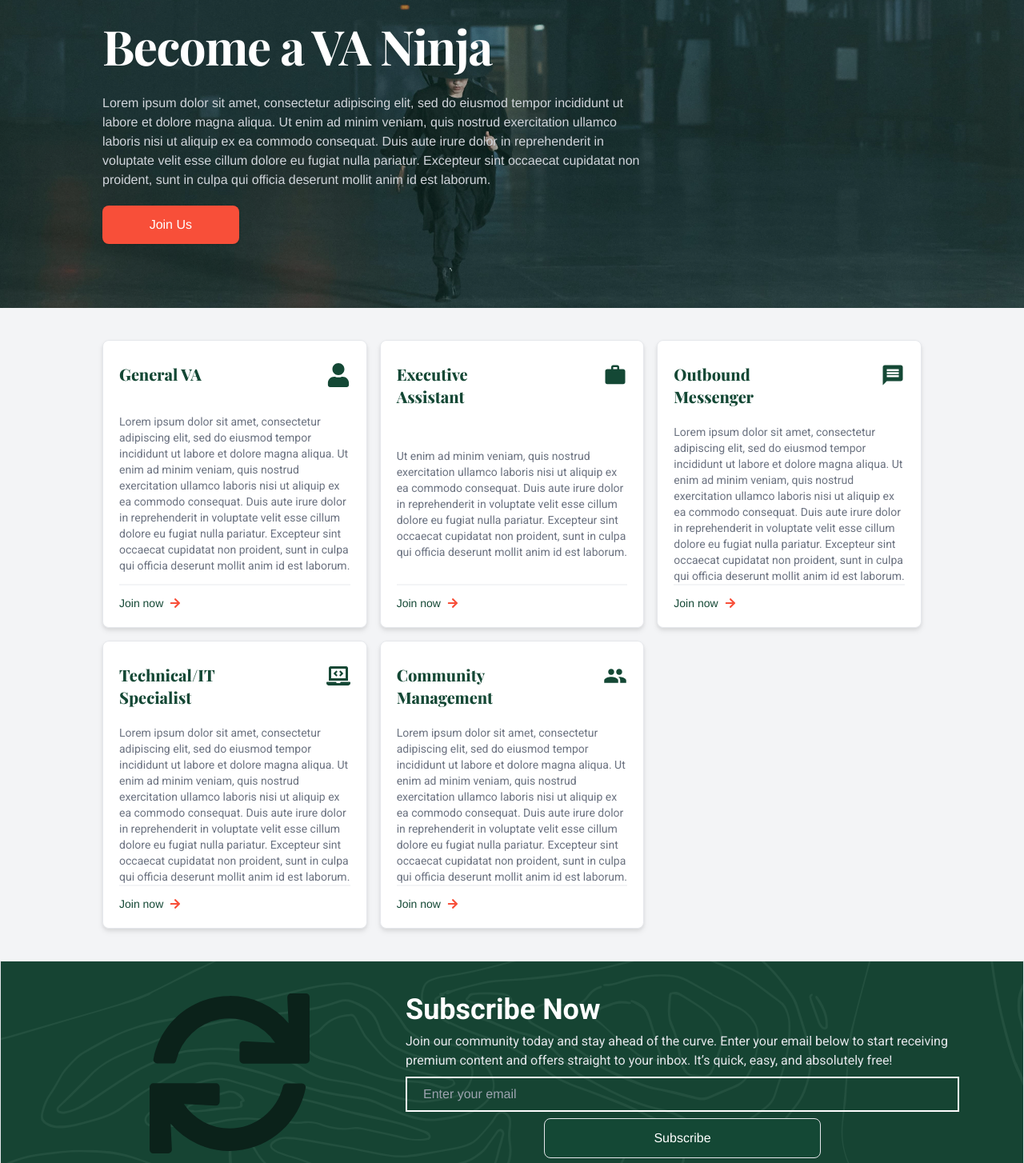
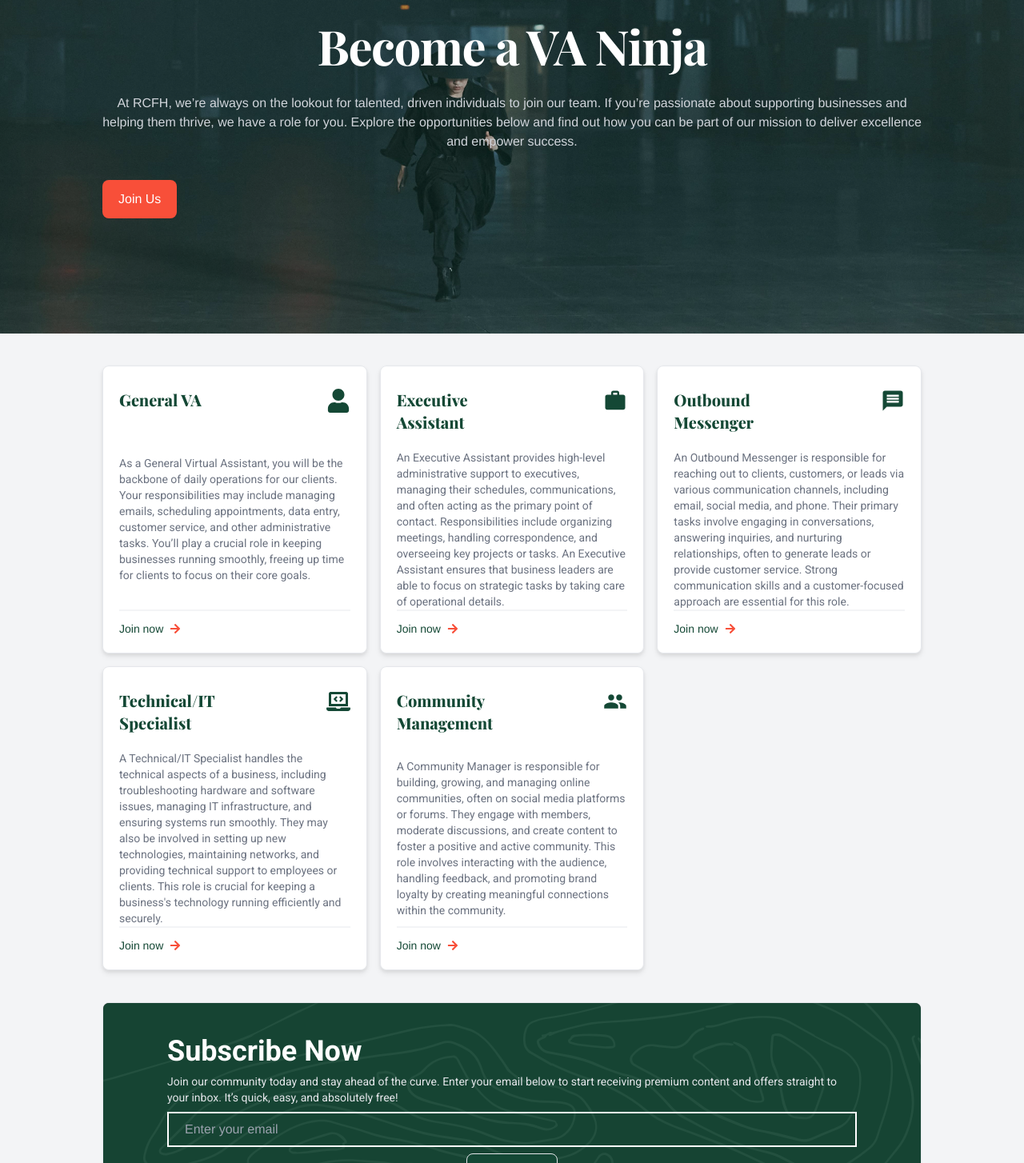
Before and after one commit to Gynius/rcfh, a React (Vite) app: page /va-ninja in a window 1280 px wide. Shown: the part 156-1610 px from the top of the page at 80% size. Built offline with nearby package versions, Linux system fonts and the light colour scheme; a web font is replaced by a local one.

Commit message:
september 20 quater to 12

```diff
--- a/src/components/Footer.jsx
+++ b/src/components/Footer.jsx
@@ -33,7 +33,7 @@ function Footer() {
                   className="h-8 me-3"
                   alt="rcfh"
                 />
-                <span className="self-center text-2xl font-semibold whitespace-nowrap :text-white">
+                <span className="font-playfair self-center text-2xl font-bold whitespace-nowrap :text-white">
                   RCFH
                 </span>
               </Link>
--- a/src/components/Navbar.jsx
+++ b/src/components/Navbar.jsx
@@ -18,7 +18,7 @@ const Nav = () => {
             className="h-8"
             alt="logo"
           />
-          <span className="self-center text-2xl font-semibold whitespace-nowrap :text-white">
+          <span className="font-playfair self-center text-2xl font-semibold whitespace-nowrap :text-white">
             RCFH
           </span>
         </a>
--- a/src/components/NinjaHeader.jsx
+++ b/src/components/NinjaHeader.jsx
@@ -10,22 +10,25 @@ function NinjaHeader() {
       }}
     >
       <div className="container relative flex flex-row z-10 text-white w-4/5 gap-5">
-        <div className="text-area m-0 flex flex-col align-left w-2/3 z-5">
-          <h1 className="font-playfair mb-4 font-extrabold tracking-tight leading-none text-6xl text-white py-5 text-left">
+        <div className="text-area m-0 flex flex-col align-left 2xl:w-2/3 z-5 w-full">
+          <h1 className="font-playfair mb-4 font-extrabold tracking-tight leading-none text-6xl text-white py-5 text-center 2xl:text-left">
             Become a VA Ninja
           </h1>
-          <h2 className="w-4/5 text-gray-300 mb-5 text-left text-base w-full">
-            Lorem ipsum dolor sit amet, consectetur adipiscing elit, sed do
-            eiusmod tempor incididunt ut labore et dolore magna aliqua. Ut enim
-            ad minim veniam, quis nostrud exercitation ullamco laboris nisi ut
-            aliquip ex ea commodo consequat. Duis aute irure dolor in
-            reprehenderit in voluptate velit esse cillum dolore eu fugiat nulla
-            pariatur. Excepteur sint occaecat cupidatat non proident, sunt in
-            culpa qui officia deserunt mollit anim id est laborum.
+          <h2 className="text-gray-300 mb-5 text-left text-base text-center w-full 2xl:text-left 2xl:w-2/3">
+            At RCFH, we’re always on the lookout for talented, driven
+            individuals to join our team. If you’re passionate about supporting
+            businesses and helping them thrive, we have a role for you. Explore
+            the opportunities below and find out how you can be part of our
+            mission to deliver excellence and empower success.
           </h2>
-          <button className="py-3 px-5 text-white shadow rounded-lg text-center bg-red w-1/4 hover:bg-green">
-            Join Us
-          </button>
+          <div className="flex flex-col mb-8 lg:mb-16 space-y-2 sm:flex-row my-4 sm:space-y-0 sm:space-x-4 ">
+            <a
+              href="https://form.jotform.com/240193622260044"
+              className="inline-flex justify-center items-center py-3 px-5 text-base font-medium text-center rounded-lg hover:bg-green hover:text-white focus:ring-4 focus:ring-gray-100 :text-white :border-gray-700 :hover:bg-gray-700 :focus:ring-gray-800 text-white bg-red"
+            >
+              Join Us
+            </a>
+          </div>
         </div>
         {/* <div
           className="image-area w-72 h-72 text-black bg-cover bg-center bg-no-repeat rounded-full drop-shadow-2xl
--- a/src/components/SubscribeForm.jsx
+++ b/src/components/SubscribeForm.jsx
@@ -5,15 +5,15 @@ import { FaArrowCircleRight } from "react-icons/fa";
 function SubscribeForm() {
   return (
     <section className=" flex justify-center bg-gray-100 " id="subscribe-form">
-      <div className="subscribe-form border flex border mb-20 bg-cover bg-bottom overflow-hidden  z-10 relative">
-        <div className="form-image w-1/3 h-full flex items-base justify-end p-10 z-20">
+      <div className="subscribe-form border flex border mb-20 bg-cover bg-bottom overflow-hidden  z-10 relative rounded-lg w-4/5">
+        <div className="form-image w-1/3 h-full flex items-base justify-end p-10 z-20 hidden 2xl:flex">
           <FaSync size={200} className="text-green_dark" />
         </div>
-        <div className="form-area w-2/3 p-10 px-20 flex flex-col gap-2 z-20">
+        <div className="form-area w-full p-10 px-20 flex flex-col gap-2 z-20">
           <h2 className="font-roboto font-extrabold text-4xl text-white ">
             Subscribe Now
           </h2>
-          <p className="text-gray-200 font-roboto text-base">
+          <p className="text-gray-200 font-roboto text-sm 2xl:text-lg">
             Join our community today and stay ahead of the curve. Enter your
             email below to start receiving premium content and offers straight
             to your inbox. It’s quick, easy, and absolutely free!
@@ -24,7 +24,7 @@ function SubscribeForm() {
             placeholder="Enter your email"
             style={{ lineHeight: "2.5rem" }}
           />
-          <button className="border w-1/2 mx-auto py-3 px-5 bg-green text-white rounded-lg hover:bg-green_dark">
+          <button className="border mx-auto py-3 px-5 bg-green text-white rounded-lg hover:bg-green_dark">
             Subscribe
           </button>
           <div className="social-media flex gap-3 ml-auto mt-4">
--- a/src/components/VaNinjaLoop.jsx
+++ b/src/components/VaNinjaLoop.jsx
@@ -7,35 +7,35 @@ import {
   FaLaptopCode,
 } from "react-icons/fa";
 import { MdWork, MdGroup, MdMessage, MdSettings } from "react-icons/md";
-import { GiTechnoHeart, GiTeamIdea } from "react-icons/gi";
+
 const ninja_tasks = [
   {
     title: "General VA",
-    desc: "Lorem ipsum dolor sit amet, consectetur adipiscing elit, sed do eiusmod tempor incididunt ut labore et dolore magna aliqua. Ut enim ad minim veniam, quis nostrud exercitation ullamco laboris nisi ut aliquip ex ea commodo consequat. Duis aute irure dolor in reprehenderit in voluptate velit esse cillum dolore eu fugiat nulla pariatur. Excepteur sint occaecat cupidatat non proident, sunt in culpa qui officia deserunt mollit anim id est laborum.",
+    desc: "As a General Virtual Assistant, you will be the backbone of daily operations for our clients. Your responsibilities may include managing emails, scheduling appointments, data entry, customer service, and other administrative tasks. You’ll play a crucial role in keeping businesses running smoothly, freeing up time for clients to focus on their core goals.",
     icon: <FaUser />,
     link: "https://form.jotform.com/240193622260044",
   },
   {
     title: "Executive Assistant",
-    desc: "Ut enim ad minim veniam, quis nostrud exercitation ullamco laboris nisi ut aliquip ex ea commodo consequat. Duis aute irure dolor in reprehenderit in voluptate velit esse cillum dolore eu fugiat nulla pariatur. Excepteur sint occaecat cupidatat non proident, sunt in culpa qui officia deserunt mollit anim id est laborum.",
+    desc: "An Executive Assistant provides high-level administrative support to executives, managing their schedules, communications, and often acting as the primary point of contact. Responsibilities include organizing meetings, handling correspondence, and overseeing key projects or tasks. An Executive Assistant ensures that business leaders are able to focus on strategic tasks by taking care of operational details.",
     icon: <MdWork />,
     link: "https://form.jotform.com/240193622260044",
   },
   {
     title: "Outbound Messenger",
-    desc: "Lorem ipsum dolor sit amet, consectetur adipiscing elit, sed do eiusmod tempor incididunt ut labore et dolore magna aliqua. Ut enim ad minim veniam, quis nostrud exercitation ullamco laboris nisi ut aliquip ex ea commodo consequat. Duis aute irure dolor in reprehenderit in voluptate velit esse cillum dolore eu fugiat nulla pariatur. Excepteur sint occaecat cupidatat non proident, sunt in culpa qui officia deserunt mollit anim id est laborum.",
+    desc: "An Outbound Messenger is responsible for reaching out to clients, customers, or leads via various communication channels, including email, social media, and phone. Their primary tasks involve engaging in conversations, answering inquiries, and nurturing relationships, often to generate leads or provide customer service. Strong communication skills and a customer-focused approach are essential for this role.",
     icon: <MdMessage />,
     link: "https://form.jotform.com/240193622260044",
   },
   {
     title: "Technical/IT Specialist",
-    desc: "Lorem ipsum dolor sit amet, consectetur adipiscing elit, sed do eiusmod tempor incididunt ut labore et dolore magna aliqua. Ut enim ad minim veniam, quis nostrud exercitation ullamco laboris nisi ut aliquip ex ea commodo consequat. Duis aute irure dolor in reprehenderit in voluptate velit esse cillum dolore eu fugiat nulla pariatur. Excepteur sint occaecat cupidatat non proident, sunt in culpa qui officia deserunt mollit anim id est laborum.",
+    desc: "A Technical/IT Specialist handles the technical aspects of a business, including troubleshooting hardware and software issues, managing IT infrastructure, and ensuring systems run smoothly. They may also be involved in setting up new technologies, maintaining networks, and providing technical support to employees or clients. This role is crucial for keeping a business's technology running efficiently and securely.",
     icon: <FaLaptopCode />,
     link: "https://form.jotform.com/240193622260044",
   },
   {
     title: "Community Management",
-    desc: "Lorem ipsum dolor sit amet, consectetur adipiscing elit, sed do eiusmod tempor incididunt ut labore et dolore magna aliqua. Ut enim ad minim veniam, quis nostrud exercitation ullamco laboris nisi ut aliquip ex ea commodo consequat. Duis aute irure dolor in reprehenderit in voluptate velit esse cillum dolore eu fugiat nulla pariatur. Excepteur sint occaecat cupidatat non proident, sunt in culpa qui officia deserunt mollit anim id est laborum.",
+    desc: "A Community Manager is responsible for building, growing, and managing online communities, often on social media platforms or forums. They engage with members, moderate discussions, and create content to foster a positive and active community. This role involves interacting with the audience, handling feedback, and promoting brand loyalty by creating meaningful connections within the community.",
     icon: <MdGroup />,
     link: "https://form.jotform.com/240193622260044",
   },
@@ -44,7 +44,7 @@ const ninja_tasks = [
 function VaNinjaLoop() {
   return (
     <section className="flex w-full justify-center py-10 bg-gray-100">
-      <div className="w-4/5 container grid grid-cols-1 sm:grid-cols-2 lg:grid-cols-3 gap-4">
+      <div className="w-4/5 2xl:w-3/5 container grid grid-cols-1 sm:grid-cols-2 lg:grid-cols-3 gap-4">
         {ninja_tasks.map((task, index) => {
           return (
             <div
@@ -52,7 +52,7 @@ function VaNinjaLoop() {
               key={index}
             >
               <div className="flex justify-between py-5">
-                <h1 className="font-playfair font-extrabold text-xl w-1/2 text-green">
+                <h1 className="font-playfair font-extrabold text-xl w-1/2 text-green 2xl:text-2xl">
                   {task.title}
                 </h1>
                 <i>
@@ -62,12 +62,12 @@ function VaNinjaLoop() {
                   })}
                 </i>
               </div>
-              <p className="text-base font-roboto text-gray-500 text-sm">
+              <p className="text-base font-roboto text-gray-500 text-sm 2xl:text-base">
                 {task.desc}
               </p>
               <a
                 href={task.link}
-                className="text-sm flex items-center border-t-2 border-gray-100 font-light py-3 text-green"
+                className="text-sm 2xl:text-base flex items-center border-t-2 border-gray-100 font-light py-3 text-green"
               >
                 Join now <FaArrowRight className="ml-2 text-red" />
               </a>
--- a/src/components/WhoWeAre.jsx
+++ b/src/components/WhoWeAre.jsx
@@ -9,12 +9,12 @@ function WhoWeAre() {
     AOS.init({ duration: 1000 });
   }, []);
   return (
-    <div className="w-full h-auto items-center justify-center flex flex-col md:flex-col py-10  ">
-      <h1 className="font-playfair mb-4  font-extrabold tracking-tight leading-none text-gray-900 text-6xl text-green py-5">
+    <div className="w-full h-auto items-center justify-center flex flex-col md:flex-col py-10">
+      <h1 className="font-playfair mb-4  font-extrabold tracking-tight leading-none text-gray-900 text-6xl text-green py-5 text-right">
         Who We Are
       </h1>
       <h2 className="font-robotoCondensed text-2xl mb-10 text-green">
-        Your Partner in Growth and Success
+        RCFH is your trusted Business Partner
       </h2>
       <div className="w-4/5 2xl:w-3/5 grid gap-4 lg:grid-cols-4 md:grid-cols-2 align-center py-10">
         {items.map((item, index) => {
@@ -34,7 +34,7 @@ function WhoWeAre() {
           );
         })}
       </div>
-      <p className="font-roboto text-small my-10 text-center px-20 w-full">
+      <p className="font-roboto text-small my-10 text-center px-20 w-4/5 2xl:w-3/5">
         Your business is on the cusp of growth, and our team is here to keep you
         organized and on track to success. Take a look at some of our team
         members and learn a bit more about what they do here at RCFH.
--- /dev/null
+++ b/src/components/WhyChooseUs.jsx
@@ -0,0 +1,50 @@
+import React from "react";
+
+import { Link } from "react-router-dom";
+
+function WhatWeDo() {
+  return (
+    <div className="flex flex-col md:flex-row w-4/5 2xl:w-3/5 my-24 mx-auto">
+      {/* Picture Column */}
+      <div className="md:w-1/2 flex items-center justify-center p-4 relative">
+        <div
+          className="absolute rounded-full z-0 bg-green"
+          style={{ top: "-10%", right: "20%", width: "100%", height: "120%" }}
+        ></div>
+        {/* Image */}
+
+        <img
+          src="/images/team/team-2.jpg"
+          alt="Sample"
+          className=" w-full h-auto object-cover rounded-lg z-10 h-96"
+        />
+      </div>
+      {/* Text Column */}
+      <div className="md:w-1/2 p-4 flex items-center justify-center text-right">
+        <div>
+          <h1 className="font-playfair mb-4  font-extrabold tracking-tight leading-none text-gray-900 text-6xl text-green py-5">
+            Why Choose Us
+          </h1>
+          <h2 className="font-robotoCondensed text-2xl text-green mb-4">
+            Your Partner in Growth and Success
+          </h2>
+          <p className="text-gray-500 font-roboto text-base">
+            At RCFH, we are more than just a service provider — we are your
+            partner in growth. With our team of highly skilled virtual
+            assistants and industry experts, we offer tailored solutions
+            designed to meet your specific needs. Whether you need
+            administrative support, technical expertise, or social assistance,
+            our flexible services allow you to focus on what matters most:
+            growing your business. We pride ourselves on delivering exceptional
+            quality, transparency, and innovation, ensuring that every project
+            is handled with the utmost care and attention to detail. By choosing
+            RCFH, you gain a trusted ally dedicated to helping your business
+            succeed.
+          </p>
+        </div>
+      </div>
+    </div>
+  );
+}
+
+export default WhatWeDo;
--- a/src/pages/Home.jsx
+++ b/src/pages/Home.jsx
@@ -3,7 +3,7 @@ import MainTemplate from "../components/MainTemplate";
 import WhatWeDo from "../components/WhatWeDo";
 import WhoWeAre from "../components/WhoWeAre";
 import CTA_services from "../components/CTA_services";
-import CTA_call from "../components/CTABookCall";
+import WhyChooseUs from "../components/WhyChooseUs";
 
 function Home() {
   return (
@@ -118,6 +118,7 @@ function Home() {
       </div>
       <WhatWeDo />
       <WhoWeAre />
+      <WhyChooseUs />
       <CTA_services />
     </MainTemplate>
   );
```
